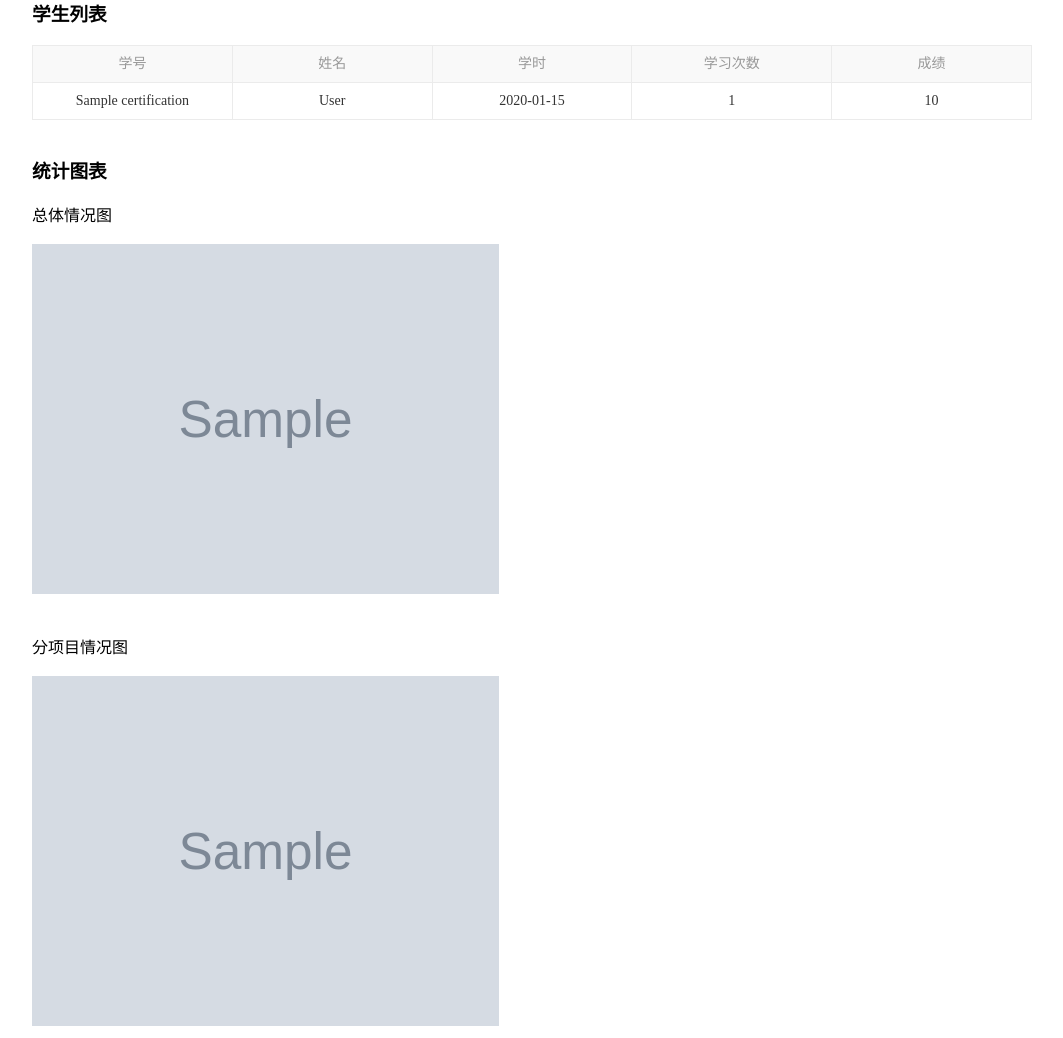
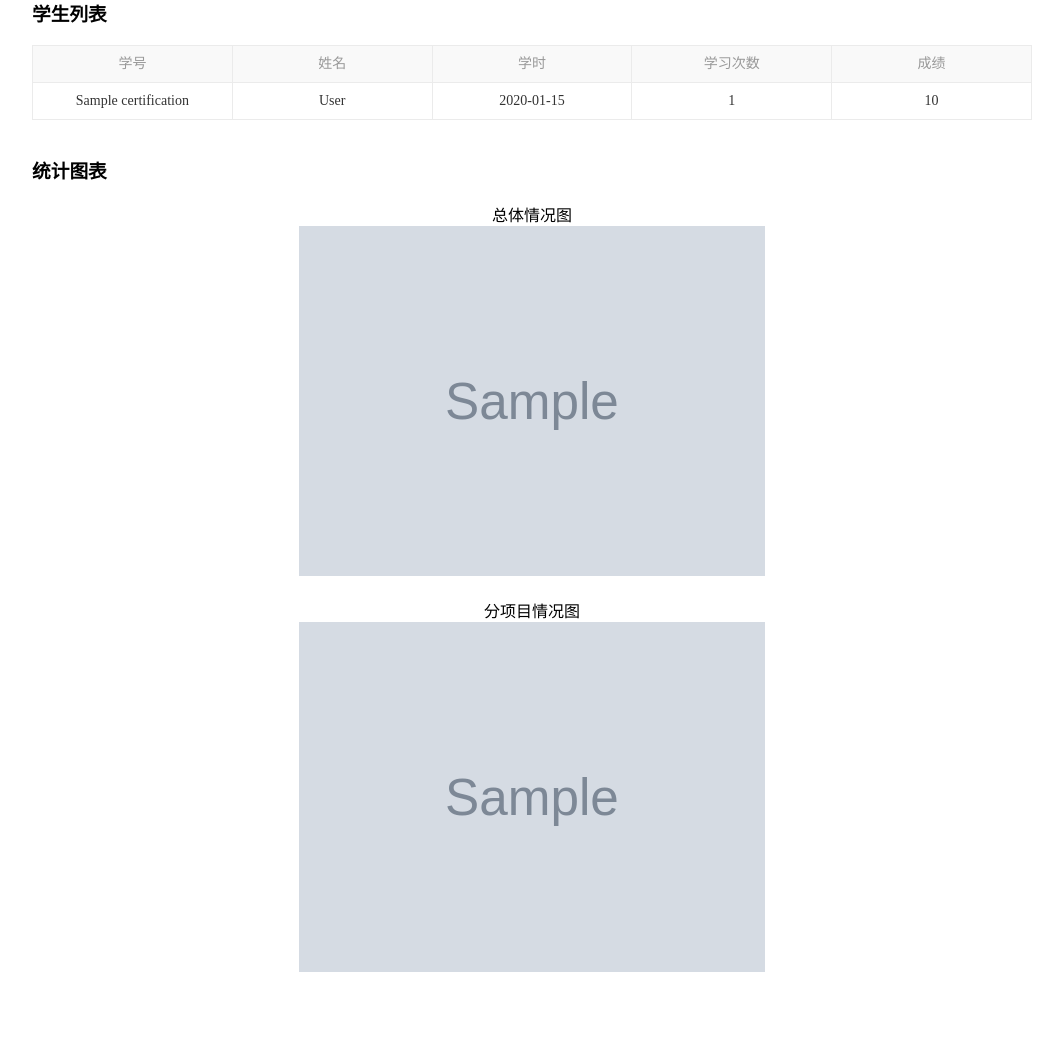
Before and after one commit to Orientsoft/moop-report-service, a Flask app: template templates/baogao.html in a window 1280 px wide. Shown: the part 398-1436 px from the top of the page, without its empty margins (108-1171 px from the left). After the commit the page ends 1370 px from the top, so only its background shows below. Run offline with Flask 2, Linux system fonts and the light colour scheme; the template is opened without the code that fills it: most values are stand-ins (such as "Sample title", 1, 10 or a date in 2020); grey boxes marked "Sample" are stand-in pictures.

Commit message:
update css

```diff
--- a/templates/baogao.html
+++ b/templates/baogao.html
@@ -14,6 +14,7 @@
             width: 1000px;
             margin: 0 auto;
         }
+        .imgcenter{text-align: center;}
 
         table, tr, td, th, tbody, thead, tfoot {
             page-break-inside: avoid !important;
@@ -118,12 +119,15 @@
     </table>
     <br/>
     <h3>统计图表</h3>
-    总体情况图<br/><br/>
-    <img src="{{data['img1']}}" height="350"/>
-    <br/><br/><br/>
-    分项目情况图<br/><br/>
-    <img src="{{data['img2']}}" height="350"/>
 
+    <div class="imgcenter">
+        总体情况图<br/>
+        <img src="{{data['img1']}}" height="350"/>
+        <br/><br/>
+        分项目情况图<br/>
+        <img src="{{data['img2']}}" height="350"/>
+        <br/>
+    </div>
 </div>
 </body>
 </html>
```
Also changed, not shown: templates/student.html (+6 -2 lines).
